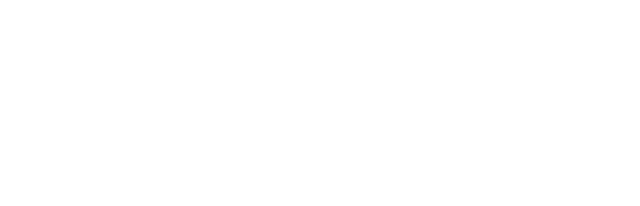
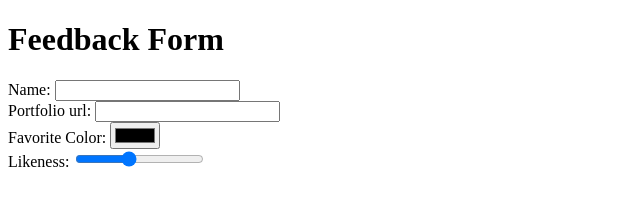
Before and after one commit to acciojob/html-feedback-form-KnightRiderSharad, a website: page main.html in a window 1280 px wide. Shown: the whole page, without its empty margins (0-640 px from the left). Drawn offline with Linux system fonts and the light colour scheme.

Commit message:
created a submission

```diff
--- a/main.html
+++ b/main.html
@@ -4,9 +4,23 @@
 
 <head>
 	<link rel="stylesheet" href="styles.css">
+	<title>HTML feed back form</title>
 </head>
 
 <body>
+	<h1>Feedback Form</h1>
+
+	<form action="feedbackform.html" method="post">
+		<label for="name">Name: <input type="text" id="name" name="Name" minlength="3" maxlength="50"></label>
+		<br>
+		<label for="portfolio">Portfolio url: <input type="url" id="portfolio" name="portfolio" ></label>
+		<br>
+		<label for="favColor">Favorite Color:</label>
+			<input type="color" id="favColor" name="favcolor" >
+		<br>
+		<label for="likeness">Likeness: <input type="range" id="likeness" name="likeness" min="1" max="100" step="20"></label>
+		<br>
+	</form>
 	<!-- the entire body must be written by student -->
     <script type="text/javascript" src="./script.js">
 </script>
```
